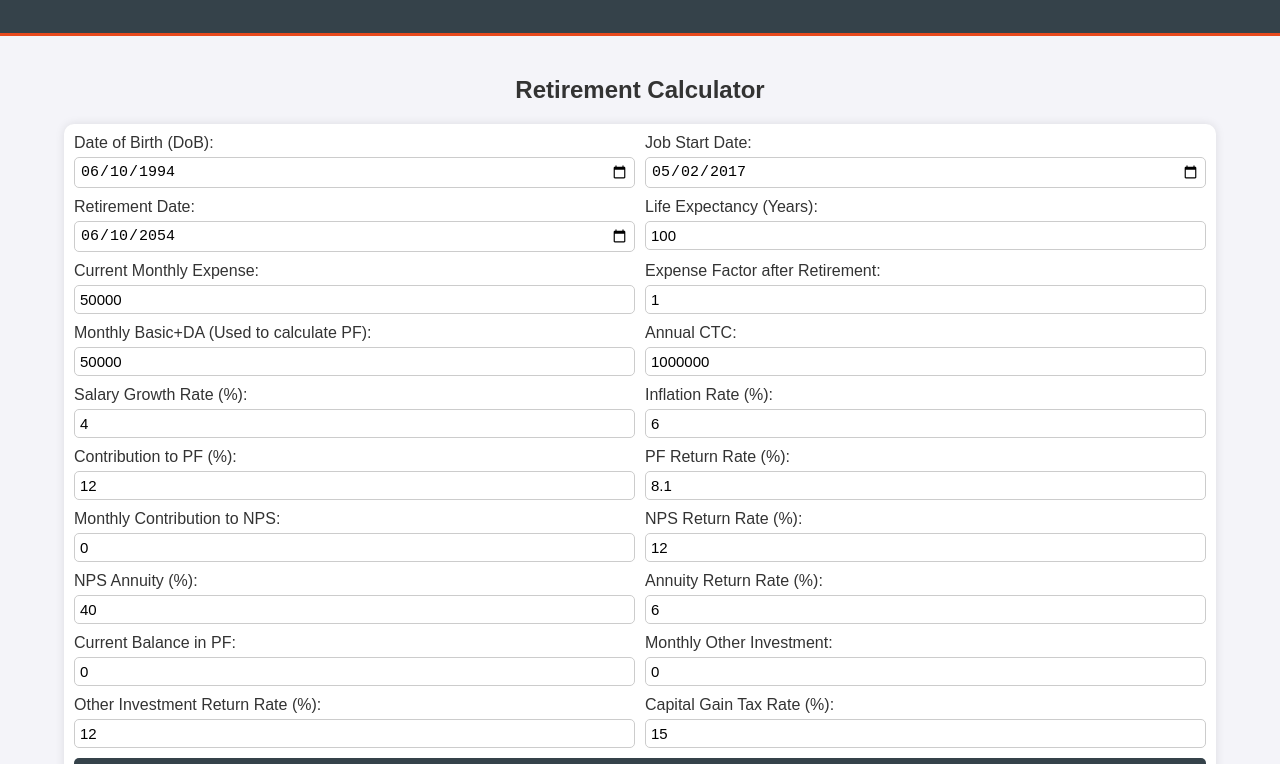
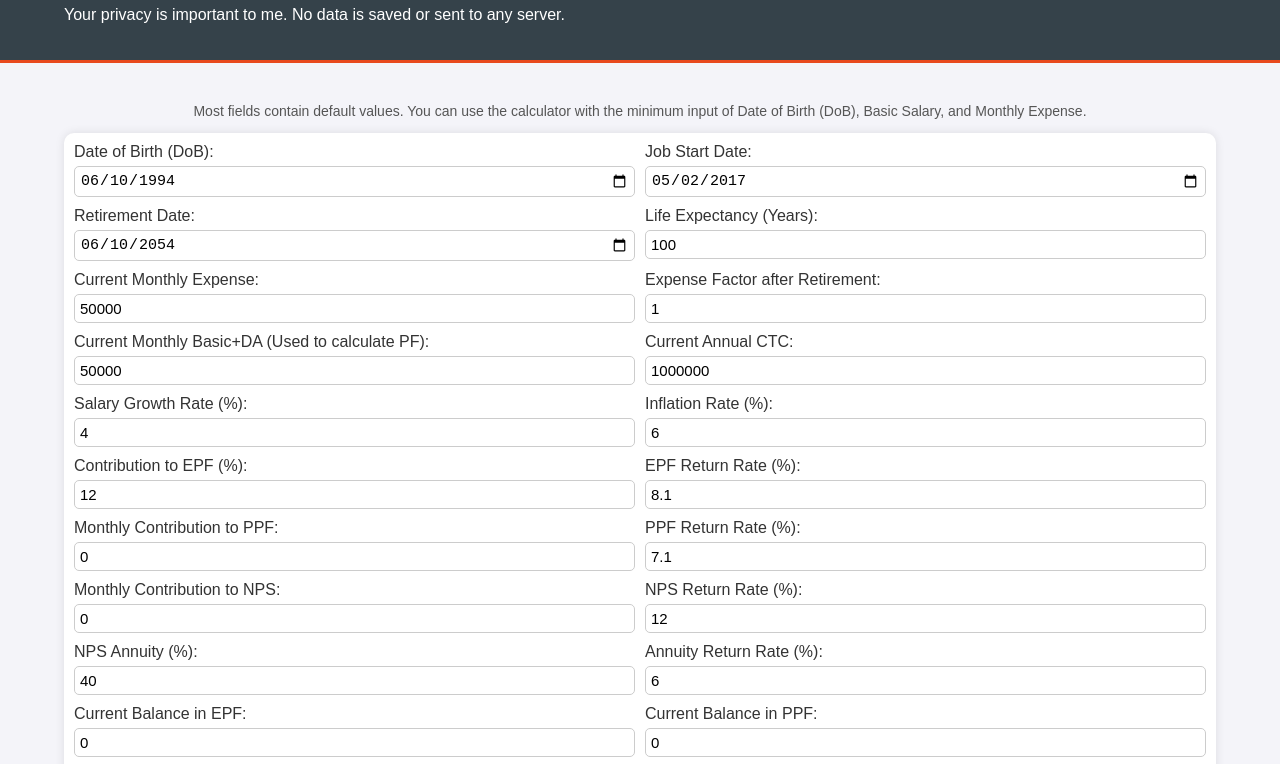
Before and after one commit to kisorbiswal/kisorbiswal, a website: page retirement-calculator/calculator.html in a window 1280 px wide. Shown: the part 67-831 px from the top of the page. Drawn offline with Linux system fonts and the light colour scheme.

Commit message:
PPF added

```diff
--- a/retirement-calculator/calculator.html
+++ b/retirement-calculator/calculator.html
@@ -12,6 +12,7 @@
         <div class="container">
             <div id="branding">
                 <h1>Retirement Calculator</h1>
+                <p>Your privacy is important to me. No data is saved or sent to any server.</p>
             </div>
             <nav>
                 <ul>
@@ -22,7 +23,10 @@
     </header>
 
     <section id="calculator" class="container">
-        <h1>Retirement Calculator</h1>
+<!--        <h1>Retirement Calculator</h1>-->
+        <p class="note">Most fields contain default values. You can use the calculator with the minimum input of Date of
+            Birth
+            (DoB), Basic Salary, and Monthly Expense.</p>
         <form onsubmit="event.preventDefault(); calculateRetirement();">
             <div>
                 <label for="dob">Date of Birth (DoB):</label>
@@ -49,11 +53,11 @@
                 <input type="number" id="expenseFactor" value="1" step="0.01" required>
             </div>
             <div>
-                <label for="currentSalary">Monthly Basic+DA (Used to calculate PF):</label>
+                <label for="currentSalary">Current Monthly Basic+DA (Used to calculate PF):</label>
                 <input type="number" id="currentSalary" value="50000" required>
             </div>
             <div>
-                <label for="fullSalary">Annual CTC:</label>
+                <label for="fullSalary">Current Annual CTC:</label>
                 <input type="number" id="fullSalary" value="1000000" required>
             </div>
             <div>
@@ -65,12 +69,20 @@
                 <input type="number" id="inflationRate" value="6" step="0.01" required>
             </div>
             <div>
-                <label for="pfContribution">Contribution to PF (%):</label>
+                <label for="pfContribution">Contribution to EPF (%):</label>
                 <input type="number" id="pfContribution" value="12" step="0.01" required>
             </div>
             <div>
-                <label for="pfReturn">PF Return Rate (%):</label>
+                <label for="pfReturn">EPF Return Rate (%):</label>
                 <input type="number" id="pfReturn" value="8.1" step="0.01" required>
+            </div>
+            <div>
+                <label for="ppfContribution">Monthly Contribution to PPF:</label>
+                <input type="number" id="ppfContribution" value="0" required>
+            </div>
+            <div>
+                <label for="ppfReturn">PPF Return Rate (%):</label>
+                <input type="number" id="ppfReturn" value="7.1" required>
             </div>
             <div>
                 <label for="npsContribution">Monthly Contribution to NPS:</label>
@@ -89,11 +101,15 @@
                 <input type="number" id="annuityReturn" value="6" step="0.01" required>
             </div>
             <div>
-                <label for="currentPfBalance">Current Balance in PF:</label>
+                <label for="currentPfBalance">Current Balance in EPF:</label>
                 <input type="number" id="currentPfBalance" value="0" required>
             </div>
             <div>
-                <label for="monthlyOtherInvestment">Monthly Other Investment:</label>
+                <label for="currentPpfBalance">Current Balance in PPF:</label>
+                <input type="number" id="currentPpfBalance" value="0" required>
+            </div>
+            <div>
+                <label for="monthlyOtherInvestment">Monthly Other Long Term Investment:</label>
                 <input type="number" id="monthlyOtherInvestment" value="0" required>
             </div>
             <div>
--- a/retirement-calculator/scripts.js
+++ b/retirement-calculator/scripts.js
@@ -147,11 +147,14 @@ function calculateRetirement() {
     const inflationRate = parseFloat(document.getElementById('inflationRate').value) || 0;
     const pfContribution = parseFloat(document.getElementById('pfContribution').value) / 100 || 0;
     const pfReturn = parseFloat(document.getElementById('pfReturn').value) || 0;
+    const ppfContribution = parseFloat(document.getElementById('ppfContribution').value)  || 0;
+    const ppfReturn = parseFloat(document.getElementById('ppfReturn').value) || 0;
     const npsContribution = Math.ceil(parseFloat(document.getElementById('npsContribution').value) || 0);
     const npsReturn = parseFloat(document.getElementById('npsReturn').value) || 0;
     const npsAnnuity = parseFloat(document.getElementById('npsAnnuity').value) / 100 || 0;
     const annuityReturn = parseFloat(document.getElementById('annuityReturn').value) || 0;
     const currentPfBalance = Math.ceil(parseFloat(document.getElementById('currentPfBalance').value) || 0);
+    const currentPpfBalance = Math.ceil(parseFloat(document.getElementById('currentPpfBalance').value) || 0);
     const monthlyOtherInvestment = Math.ceil(parseFloat(document.getElementById('monthlyOtherInvestment').value) || 0);
     const otherReturn = parseFloat(document.getElementById('otherReturn').value) || 0;
     const capitalGainTaxRate = parseFloat(document.getElementById('capitalGainTaxRate').value) || 0;
@@ -167,6 +170,7 @@ function calculateRetirement() {
     const pensionableSalary = calculatePensionableSalary(currentSalary, growthRate, yearsTillRetirement);
     const pfPensionFund = calculatePfPensionFund(currentSalary, pfReturn, yearsTillRetirement, growthRate);
     const pfCorpus = calculatePfCorpus(currentSalary, pfContribution, currentPfBalance, pfReturn, yearsTillRetirement, growthRate);
+    const ppfCorpus = calculateFutureValue(currentPpfBalance,ppfContribution*12, ppfReturn, yearsTillRetirement);
     const epsPension = calculateEpsPension(pensionableSalary, yearsOfService);
     const npsCorpus = calculateNpsCorpus(npsContribution, npsReturn, yearsTillRetirement);
     const npsAnnuityCorpus = Math.ceil(npsCorpus * npsAnnuity);
@@ -175,7 +179,7 @@ function calculateRetirement() {
     let otherInvestmentCorpus = calculateOtherInvestmentCorpus(monthlyOtherInvestment, otherReturn, yearsTillRetirement);
     const capitalGainTax = calculateCapitalGainTax(otherInvestmentCorpus, capitalGainTaxRate);
     otherInvestmentCorpus -= capitalGainTax;
-    const totalLumpSum = Math.ceil((pfCorpus || 0) + (npsLumpSum || 0) + (otherInvestmentCorpus || 0));
+    const totalLumpSum = Math.ceil((pfCorpus || 0) + (npsLumpSum || 0) + (otherInvestmentCorpus || 0)) + (ppfCorpus || 0);
     const totalPension = Math.ceil((epsPension || 0) + (npsPension || 0));
     const totalLumpSumPresent = Math.ceil(calculatePresentValue(totalLumpSum, inflationRate, yearsTillRetirement));
     const totalPensionPresent = Math.ceil(calculatePresentValue(totalPension * 12, inflationRate, yearsTillRetirement) / 12);
@@ -202,7 +206,8 @@ function calculateRetirement() {
     document.getElementById('result').innerHTML = `
         <div class="section lump-sum-section">
             <h2>Retirement Corpus</h2>
-            <p>PF Corpus: ${formatCurrency(pfCorpus)}</p>
+            <p>EPF Corpus: ${formatCurrency(pfCorpus)}</p>
+            <p>PPF Corpus: ${formatCurrency(ppfCorpus)}</p>
             <p>NPS Corpus: ${formatCurrency(npsLumpSum)}</p>
             <p>Other Investment Corpus: ${formatCurrency(otherInvestmentCorpus)}</p>
             <p>Capital Gain Tax: ${formatCurrency(capitalGainTax)}</p>
--- a/retirement-calculator/styles.css
+++ b/retirement-calculator/styles.css
@@ -283,6 +283,13 @@ form button:hover {
     text-align: center;
 }
 
+.note {
+    margin-top: 20px;
+    font-size: 14px;
+    color: #555;
+    text-align: center;
+}
+
 .disclaimer {
     margin-top: 70px;
     font-size: 11px;
```
